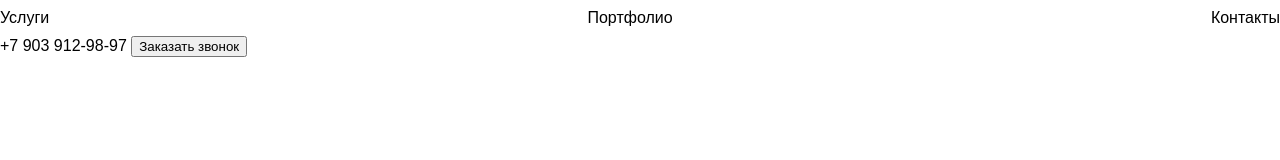
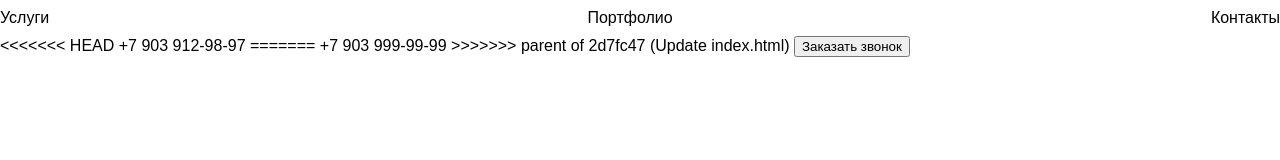
Before and after one commit to AlfredBagdasarov/app, a plain HTML site: page index.html in a window 1280 px wide. Drawn offline with Linux system fonts and the light colour scheme.

Commit message:
'back-to-commit'

```diff
--- a/index.html
+++ b/index.html
@@ -17,7 +17,11 @@
             <a href="#contacts">Контакты</a>
         </nav>
         <div>
+<<<<<<< HEAD
             <a href="tel:+79039129897">+7 903 912-98-97</a>
+=======
+            <a href="tel:+79039999999">+7 903 999-99-99</a>
+>>>>>>> parent of 2d7fc47 (Update index.html)
             <button>Заказать звонок</button>
         </div>
     </header>
```
